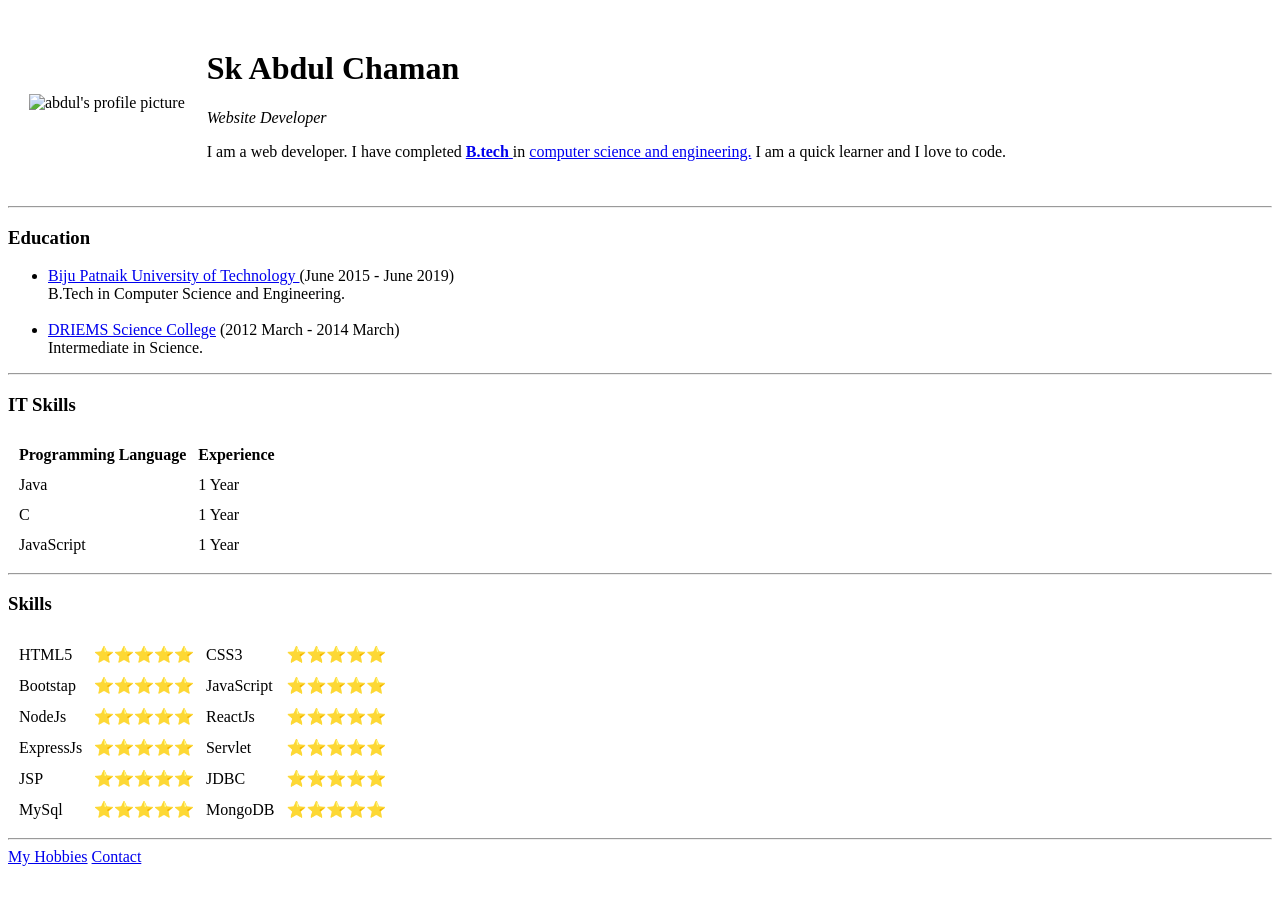
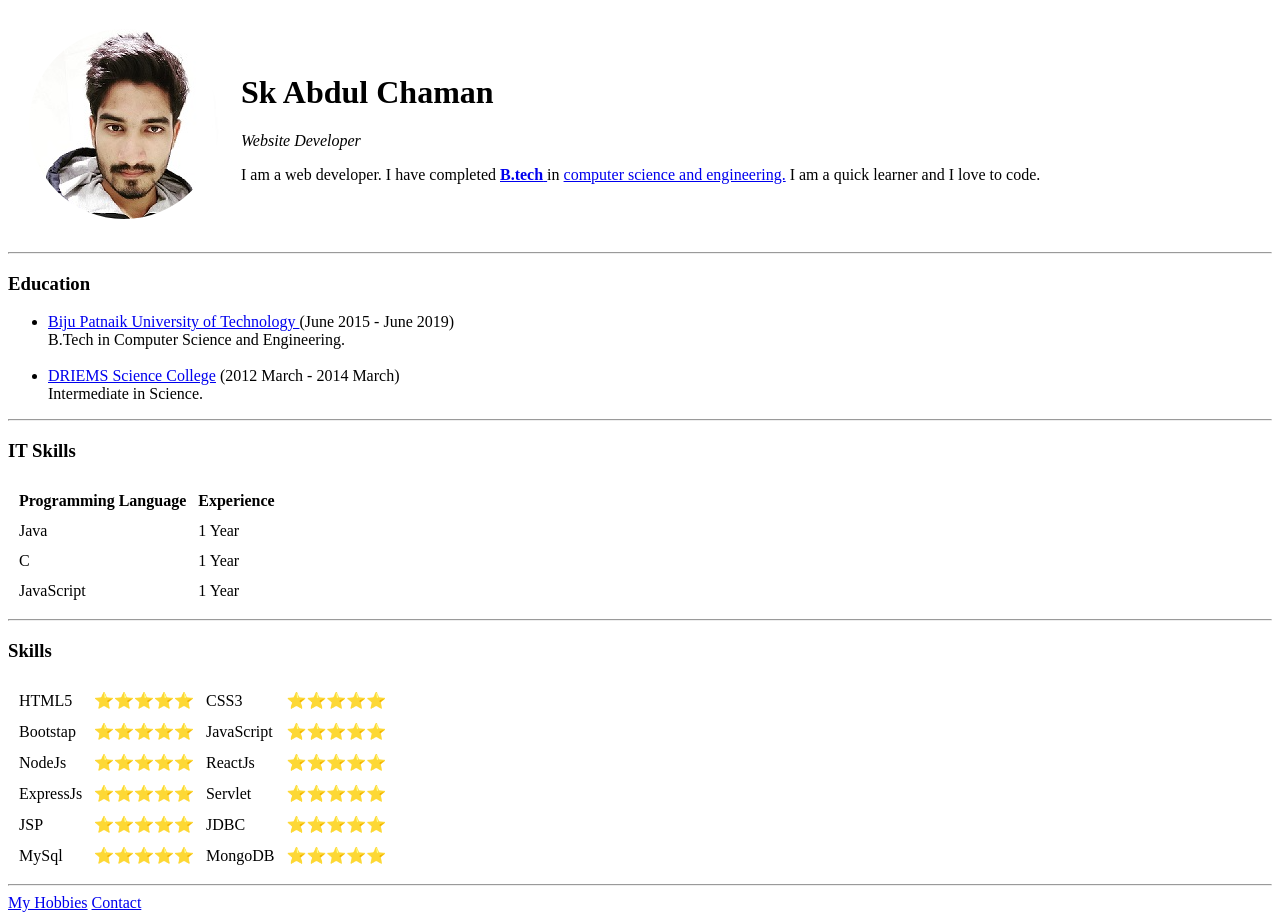
Before and after one commit to abdulchaman/cv, a plain HTML site: page index.html in a window 1280 px wide. Before the commit the page ends 874 px from the top, so only its background shows below. Drawn offline with Linux system fonts and the light colour scheme; the site is published under a folder, as on GitHub Pages, so addresses that start at the root find nothing.

Commit message:
Update index.html

```diff
--- a/index.html
+++ b/index.html
@@ -7,7 +7,7 @@
 <body>
 	<table cellspacing="20">
 		<tr>
-			<td><img src="/images/chaman.png" alt="abdul's profile picture"></td>
+			<td><img src="images/chaman.png" alt="abdul's profile picture"></td>
 			<td>	<h1>Sk Abdul Chaman</h1>
 	<p><em>Website Developer</em></p>
 	<p>I am a web developer. I have completed <a href="https://en.wikipedia.org/wiki/Bachelor_of_Technology"><strong>B.tech</strong> </a> in <a href="https://en.wikipedia.org/wiki/Computer_science_and_engineering#:~:text=Computer%20Science%20%26%20Engineering%20(CSE),and%20engineering%20aspects%20of%20computing."> computer science and engineering.</a> I am a quick learner and I love to code. </p></td>
```
